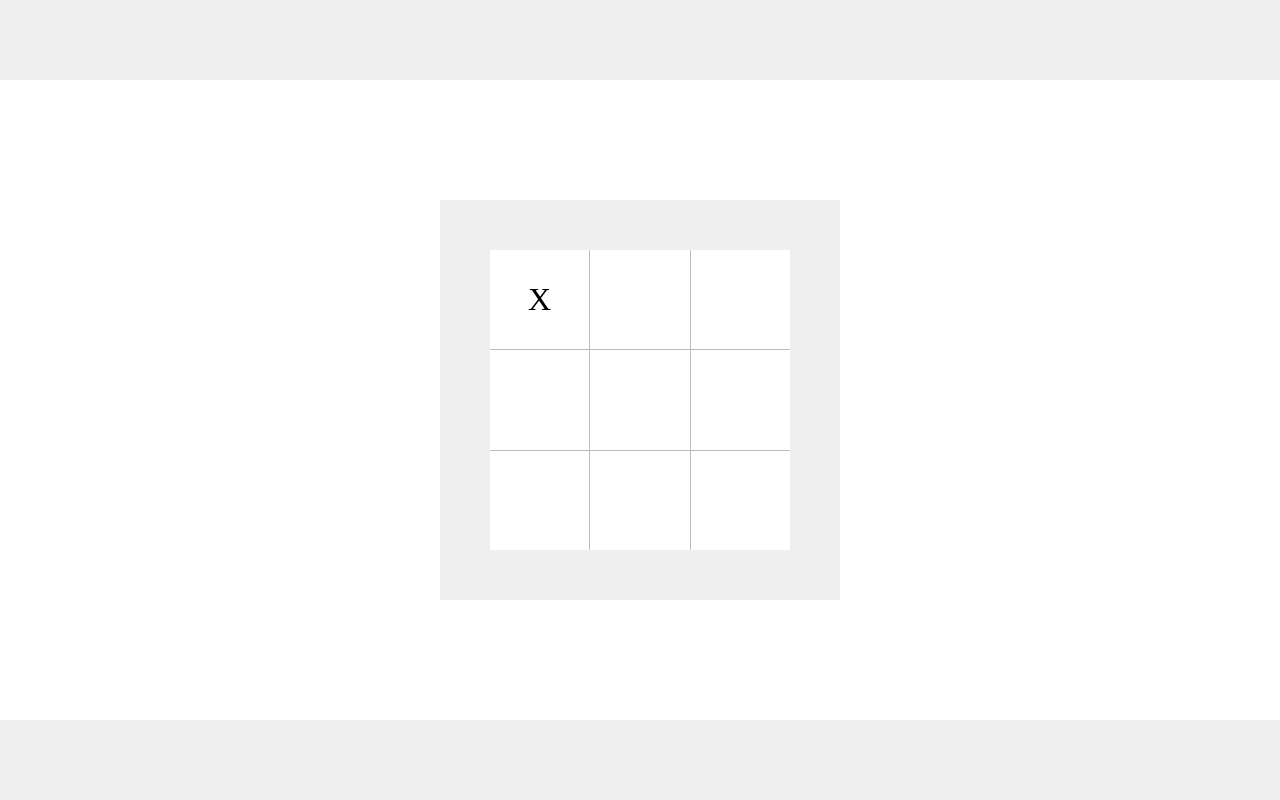
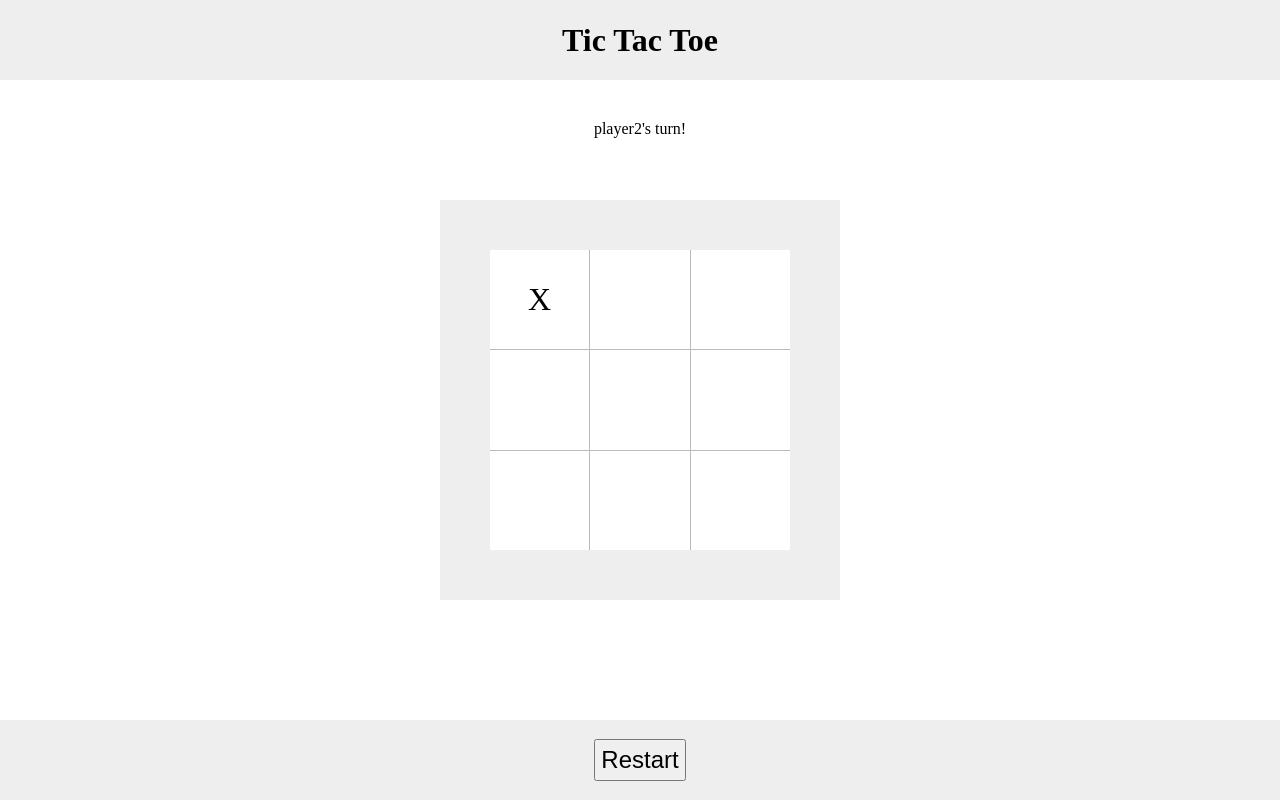
Before and after one commit to CosmicVoiid/tictactoe, a plain HTML site: page index.html in a window 1280 px wide. Both pictures are taken after a click on the element 539 px from the left and 299 px from the top of the page. Drawn offline with Linux system fonts and the light colour scheme.

Commit message:
Finish game logic

```diff
--- a/index.html
+++ b/index.html
@@ -5,13 +5,18 @@
 	</head>
 
 	<body>
-		<header></header>
+		<header>
+			<h1>Tic Tac Toe</h1>
+			<div id="message"></div>
+		</header>
 
 		<div id="main">
 			<div id="game-board"></div>
 		</div>
 
-		<footer></footer>
+		<footer>
+			<button id="restart">Restart</button>
+		</footer>
 
 		<script src="script.js"></script>
 	</body>
--- a/script.js
+++ b/script.js
@@ -12,13 +12,23 @@ const gameBoard = (() => {
 		}
 	};
 
+	const clearBoard = () => {
+		for (let i = 0; i < 9; i++) {
+			const gridItem = document.querySelectorAll(".game-marker");
+			boardArray[i] = "";
+			gridItem[i].textContent = "";
+			console.log(boardArray[i]);
+		}
+	};
+
 	const changeArray = (i, mark) => {
 		return (boardArray[i] = mark);
 	};
 
-	const getArray = (i) => boardArray[i];
+	const getTile = (i) => boardArray[i];
+	const getArray = (i) => boardArray;
 
-	return { createBoard, getArray, changeArray };
+	return { createBoard, getArray, changeArray, getTile, clearBoard };
 })();
 
 //create players
@@ -31,33 +41,163 @@ const playerFactory = (player, mark) => {
 //Control game flow
 const game = (() => {
 	gameBoard.createBoard();
+	const message = document.querySelector("#message");
 	const player1 = playerFactory("player1", "X");
 	const player2 = playerFactory("player2", "O");
 	const gridItem = document.querySelectorAll(".game-marker");
+	const header = document.querySelector("header");
 
+	//checks which players turn it is
 	let turnCounter = true;
 	const turn = () => {
 		let temp = turnCounter;
 		turnCounter = !turnCounter;
-		return temp ? player1.getMark() : player2.getMark();
+		return temp ? player1 : player2;
 	};
 
+	//checks if grid square has already been occupied
 	const markCheck = (i) => {
-		if (gameBoard.getArray(i) !== "") {
+		if (gameBoard.getTile(i) !== "") {
 			gridItem[i].removeEventListener;
 			return false;
 		}
 	};
 
+	//checks if there is a 3 in a row
+	const gameCheck = () => {
+		let tempArray = gameBoard.getArray();
+		let winStr = "";
+		let colWin = 3,
+			rowWin = 1,
+			diagWin1 = 4,
+			diagWin2 = 2;
+
+		//checks first column
+		for (let i = 0; i < tempArray.length; i += colWin) {
+			winStr += tempArray[i];
+		}
+		if (winCheck(winStr) === 1) return player1;
+		else if (winCheck(winStr) === 2) return player2;
+		else winStr = "";
+
+		//checks second column
+		for (let i = 1; i < tempArray.length; i += colWin) {
+			winStr += tempArray[i];
+		}
+		if (winCheck(winStr) === 1) return player1;
+		else if (winCheck(winStr) === 2) return player2;
+		else winStr = "";
+
+		//checks third column
+		for (let i = 2; i < tempArray.length; i += colWin) {
+			winStr += tempArray[i];
+		}
+		if (winCheck(winStr) === 1) return player1;
+		else if (winCheck(winStr) === 2) return player2;
+		else winStr = "";
+
+		//checks first row
+		for (let i = 0; i < tempArray.length - 6; i += rowWin) {
+			winStr += tempArray[i];
+		}
+		if (winCheck(winStr) === 1) return player1;
+		else if (winCheck(winStr) === 2) return player2;
+		else winStr = "";
+
+		//checks second row
+		for (let i = 3; i < tempArray.length - 3; i += rowWin) {
+			winStr += tempArray[i];
+		}
+		if (winCheck(winStr) === 1) return player1;
+		else if (winCheck(winStr) === 2) return player2;
+		else winStr = "";
+
+		//checks third row
+		for (let i = 6; i < tempArray.length; i += rowWin) {
+			winStr += tempArray[i];
+		}
+		if (winCheck(winStr) === 1) return player1;
+		else if (winCheck(winStr) === 2) return player2;
+		else winStr = "";
+
+		//checks diagonal win 1
+		for (let i = 0; i < tempArray.length; i += diagWin1) {
+			winStr += tempArray[i];
+		}
+		if (winCheck(winStr) === 1) return player1;
+		else if (winCheck(winStr) === 2) return player2;
+		else winStr = "";
+
+		//checks diagonal win 2
+		for (let i = 2; i < tempArray.length - 1; i += diagWin2) {
+			winStr += tempArray[i];
+		}
+		if (winCheck(winStr) === 1) return player1;
+		else if (winCheck(winStr) === 2) return player2;
+		else winStr = "";
+	};
+
+	//check for 3 in a row
+	const winCheck = (trio) => {
+		if (trio === "XXX") return 1;
+		else if (trio === "OOO") return 2;
+	};
+
+	//check for draw
+	const drawCheck = () => {
+		if (gameBoard.getArray().indexOf("") === -1) return true;
+	};
+
+	message.textContent = `${player1.getPlayer()}'s turn!`;
+	const gameFlow = () => {
+		let endgame = false;
 		for (let i = 0; i < 9; i++) {
 			gridItem[i].addEventListener("click", () => {
+				while (endgame !== true) {
 					//check if grid square is occupied
 					if (markCheck(i) === false) return false;
 
+					//mark on grid
 					let player = turn();
-			gridItem[i].textContent = player;
-			gameBoard.changeArray(i, player);
+					message.textContent = `${turn().getPlayer()}'s turn!`;
+					turn();
+					gridItem[i].textContent = player.getMark();
+					gameBoard.changeArray(i, player.getMark());
 					console.log(gameBoard.getArray());
+
+					//check for draw
+					if (drawCheck() === true) {
+						message.textContent = "It's a draw!";
+						endgame = true;
+					}
+
+					//check if game is won
+					if (gameCheck() === player1) {
+						message.textContent = player1.getPlayer() + " wins!";
+						turn();
+						endgame = true;
+					} else if (gameCheck() === player2) {
+						message.textContent = player2.getPlayer() + " wins!";
+						endgame = true;
+					}
+				}
 			});
 		}
+	};
+
+	return { gameCheck, gameFlow, player1, player2 };
 })();
+
+const newGame = (() => {
+	const restart = document.querySelector("#restart");
+	restart.addEventListener("click", () => {
+		const message = document.querySelector("#message");
+		message.textContent = "";
+		gameBoard.clearBoard();
+		const player1 = game;
+		message.textContent = `${game.player1.getPlayer()}'s turn!`;
+		game.gameFlow();
+	});
+})();
+
+game.gameFlow();
--- a/style.css
+++ b/style.css
@@ -12,6 +12,15 @@ header {
 	width: 100%;
 	height: 10%;
 	background-color: #eee;
+	display: flex;
+	flex-direction: column;
+	justify-content: center;
+	align-items: center;
+}
+
+#message {
+	position: absolute;
+	top: 15%;
 }
 
 #main {
@@ -45,4 +54,12 @@ footer {
 	width: 100%;
 	height: 10%;
 	background-color: #eee;
+	display: flex;
+	justify-content: center;
+	align-items: center;
 }
+
+#restart {
+	font-size: 3vmin;
+	padding: 5px;
+}
```
Lines whose indentation alone changed are shown as unchanged.
